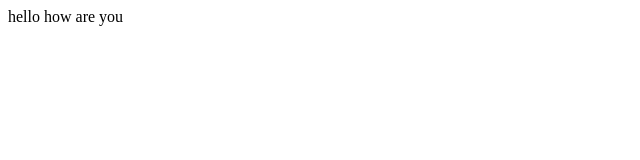
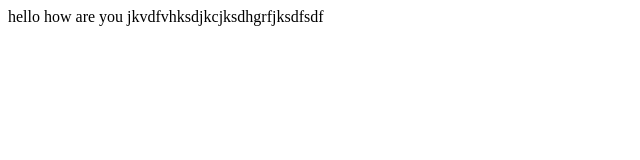
Before and after one commit to rana-umar-arhamsoft/repository-test-repo, a plain HTML site: page index.html in a window 1280 px wide. Shown: the whole page, without its empty margins (0-640 px from the left). Drawn offline with Linux system fonts and the light colour scheme.

Commit message:
design hhhhhnJKfddfkdhfkhfksdf

```diff
--- a/index.html
+++ b/index.html
@@ -7,5 +7,6 @@
 </head>
 <body>
     hello how are you
+    jkvdfvhksdjkcjksdhgrfjksdfsdf
 </body>
 </html>
```
